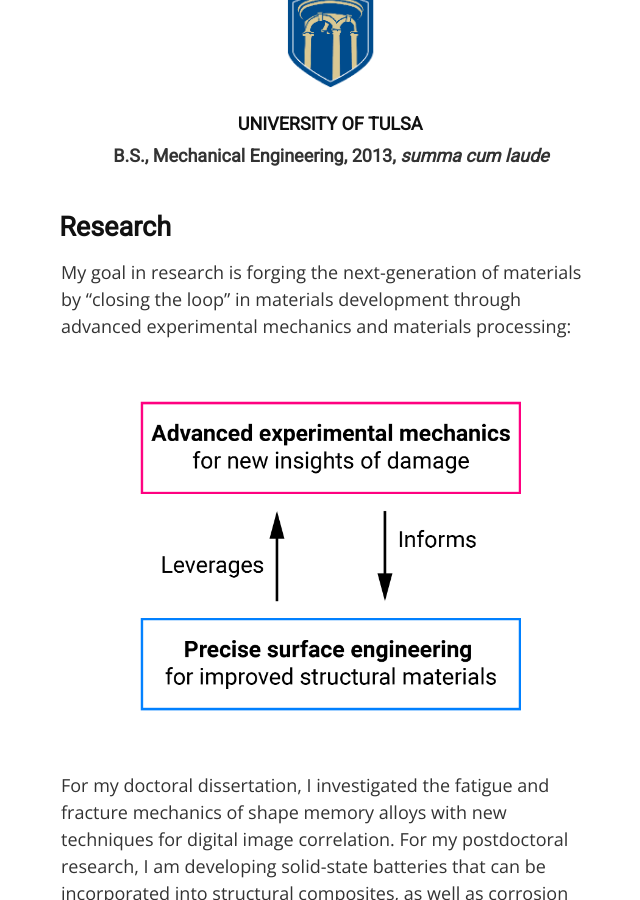
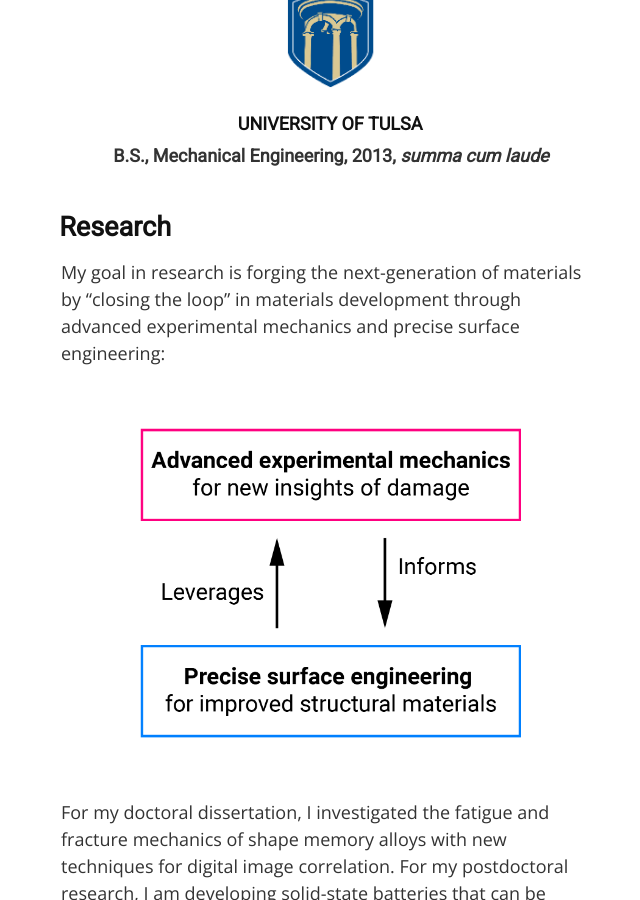
Before and after one commit to wlepage/wlepage.github.io, a Jekyll site: the page built from index.md, in a window 1280 px wide and 900 px high, scrolled down 861 px. Shown: the whole window, without its empty margins (309-949 px from the left). Built offline with Jekyll 4.4.1, drawn with Linux system fonts in a browser that asks for light colours; some of the changed text lies outside the part shown.

Commit message:
Update index.md

```diff
--- a/index.md
+++ b/index.md
@@ -26,7 +26,7 @@ layout: default
 </figure>
 
 ## Research
-My goal in research is forging the next-generation of materials by "closing the loop" in materials development through advanced experimental mechanics and materials processing:
+My goal in research is forging the next-generation of materials by "closing the loop" in materials development through advanced experimental mechanics and precise surface engineering:
 <br />
 ![Closing the loop in structural materials: advanced experimental mechanics for new insights of damage informs precise surface engineering for improved structural materials.](img/approach-01.png "Closing the loop in structural materials: advanced experimental mechanics for new insights of damage informs precise surface engineering for improved structural materials.")
 For my doctoral dissertation, I investigated the fatigue and fracture mechanics of shape memory alloys with new techniques for digital image correlation. For my postdoctoral research, I am developing solid-state batteries that can be incorporated into structural composites, as well as corrosion protection strategies for aluminum and magnesium. For both the solid-state battery electrodes and the corrosion protection layers, I am leveraging the precise thickness and composition control of atomic layer deposition. Moving forward, I am eager to connect my dissertation and postdoc skills for both studying and creating new materials and structures.
```
Also changed, not shown: other parts of index.md (+1 -1 lines).
